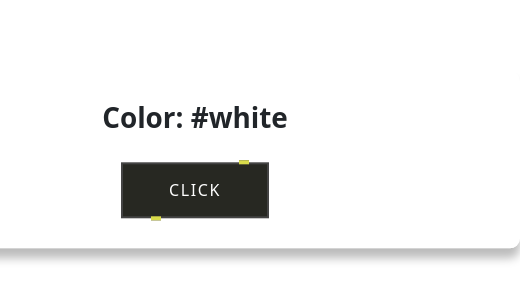
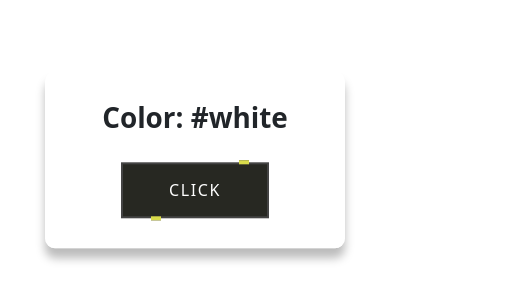
Before and after one commit to Alpen-Gold/color-random, a plain HTML site: page index.html in a window 390 px wide. Shown: the part 262-562 px from the top of the page, 520 px wide, since content can reach past the window. Drawn offline with nearby package versions, Linux system fonts and the light colour scheme.

Commit message:
media edited

```diff
--- a/index.html
+++ b/index.html
@@ -4,7 +4,7 @@
     <meta charset="UTF-8" />
     <meta http-equiv="X-UA-Compatible" content="IE=edge" />
     <meta name="viewport" content="width=device-width, initial-scale=1.0" />
-    <title>Document</title>
+    <title>Project-Color</title>
     <!-- bootstrap link -->
     <link
       href="https://cdn.jsdelivr.net/npm/bootstrap@5.3.0-alpha1/dist/css/bootstrap.min.css"
@@ -27,7 +27,7 @@
   <body>
     <!-- ======================================================================== -->
 
-    <div class="cards">
+    <div class="cards" id="bg-card">
       <div class="card-color">
         <h1 class="fw-bold">Color: <span id="textColor"> #white</span></h1>
         <button style="--clr: #d9db4b" onclick="btnColor()" id="btn-color">
--- a/js/main.js
+++ b/js/main.js
@@ -1,5 +1,6 @@
 let ranColor = [1, 2, 3, 4, 5, 6, 7, 8, 9, "A", "B", "C", "D", "E", "F"];
 
+// start function
 let btnColor = () => {
   let textColor = document.getElementById("textColor");
 
@@ -15,6 +16,7 @@ let btnColor = () => {
   document.body.style.backgroundColor = color;
 };
 
+// random colors
 let randomGenerate = () => {
   return Math.floor(Math.random() * ranColor.length);
 };
--- a/sass/style.scss
+++ b/sass/style.scss
@@ -121,3 +121,9 @@ body {
     }
   }
 }
+
+@media screen and (max-width: 700px) {
+  #bg-card {
+    width: 300px;
+  }
+}
```
Also changed, not shown: css/style.css, 1 other file.
